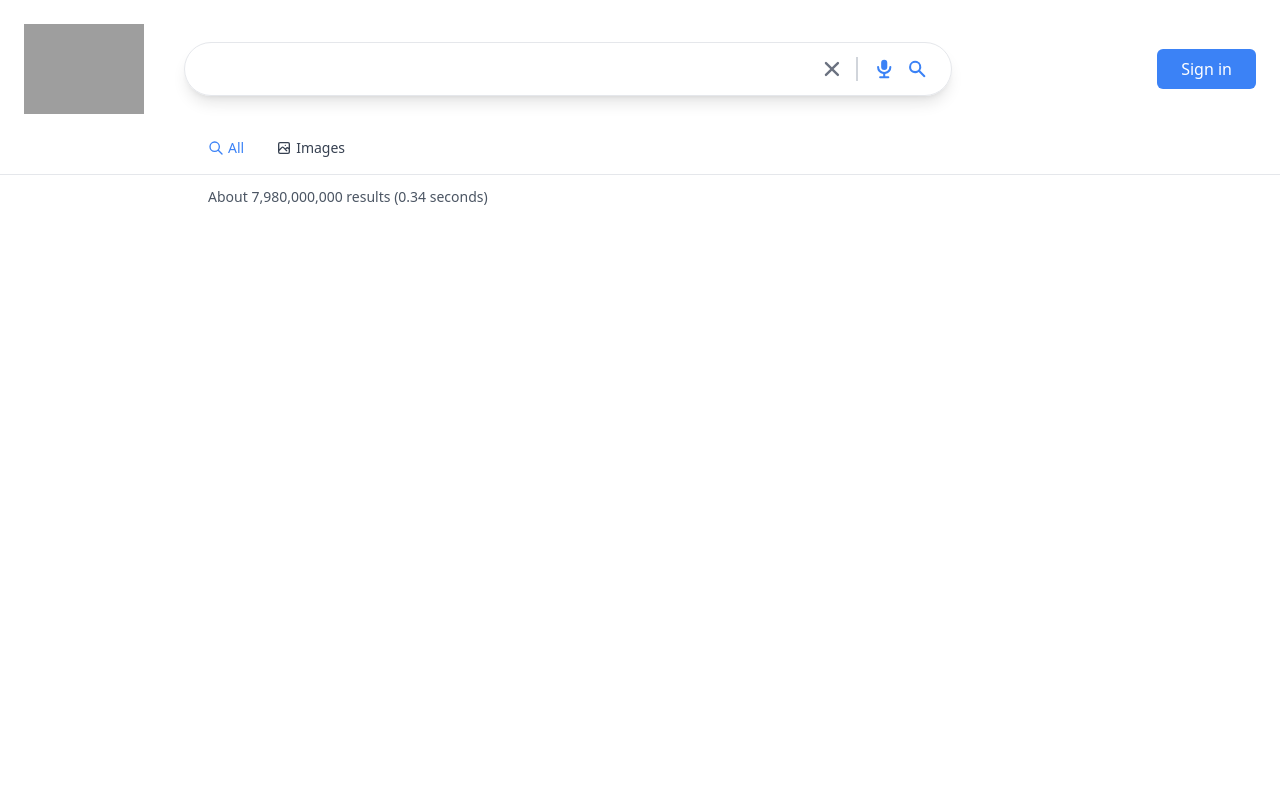
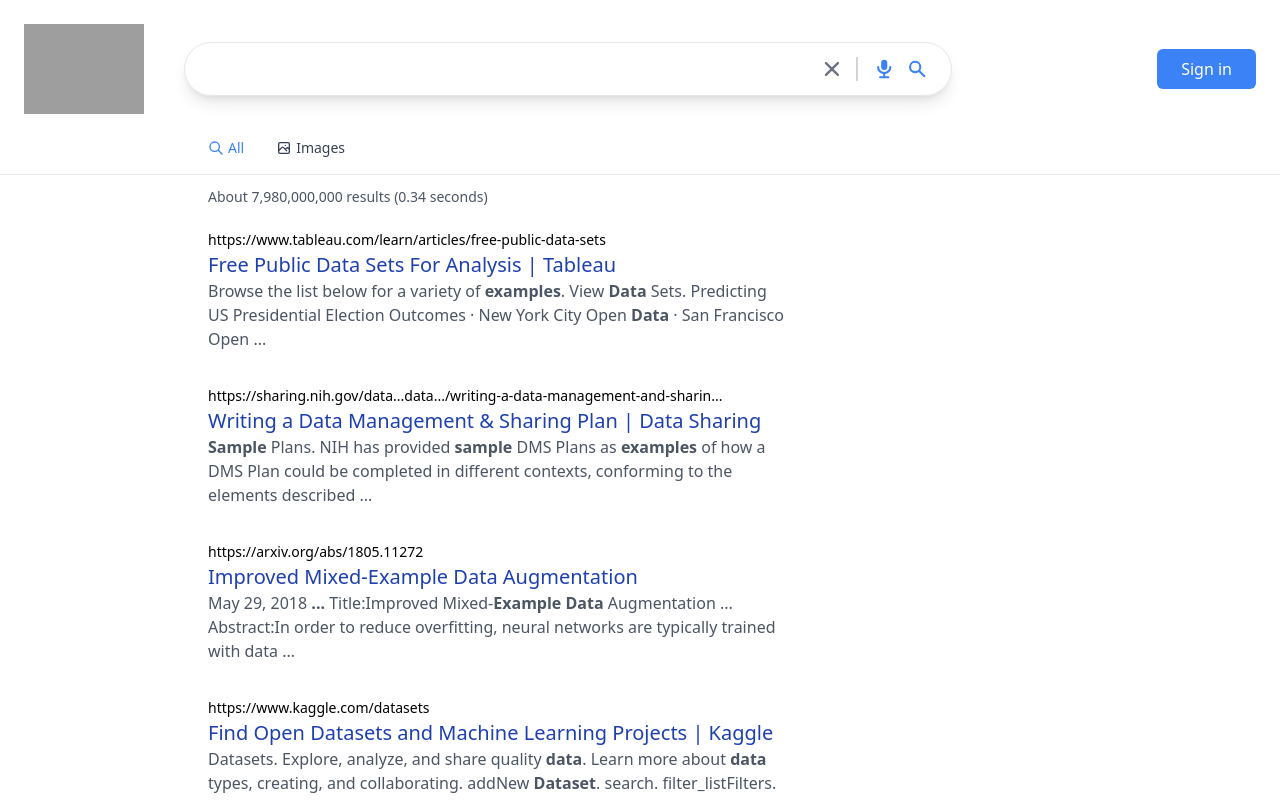
Before and after one commit to BenBITC/google-v1, a Next.js app: page /search in a window 1280 px wide. Shown: the top 800 px of the page. Built offline with nearby package versions, Linux system fonts and the light colour scheme; no server answers; grey boxes are pictures that could not be loaded.

Commit message:
added mapping function to display search results, and installed HTML react parser

```diff
--- a/components/SearchResults.js
+++ b/components/SearchResults.js
@@ -1,11 +1,23 @@
 import React from 'react'
+import Parser from 'html-react-parser'
 
 export default function SearchResults({results}) {
   return (
     <div className='w-full mx-auto px-3 sm:pl-[5%] md:pl-[14%] lg:pl-52'>
-        <p className='text-gray-600 text-sm mb-5 mt-3 '>
+        <p className='text-gray-600 text-sm mb-5 mt-3'>
             About {results.searchInformation.formattedTotalResults} results ({results.searchInformation.formattedSearchTime} seconds)
         </p>
+        {results.items.map((result)=>(
+                <div key={result.link} className='max-w-xl mb-8'>
+                    <div className='group'>
+                        <a className='text-sm truncate' href={result.link}>{result.formattedUrl}</a>
+                        <a classname='group-hover:underline decoration-blue-800' href={result.link}>
+                            <h2 className='truncate text-xl font-medium text-blue-800'>{result.title}</h2>
+                        </a>
+                    </div>
+                    <p className="text-gray-600">{Parser(result.htmlSnippet)}</p>
+                </div>
+            ))}
     </div>
   )
 }
--- a/package.json
+++ b/package.json
@@ -16,6 +16,7 @@
     "autoprefixer": "10.4.15",
     "eslint": "8.49.0",
     "eslint-config-next": "13.4.19",
+    "html-react-parser": "^5.0.6",
     "next": "13.4.19",
     "next-auth": "^4.23.1",
     "postcss": "8.4.29",
```
Also changed, not shown: 1 other file (tests, documents, lock files or other folders).
